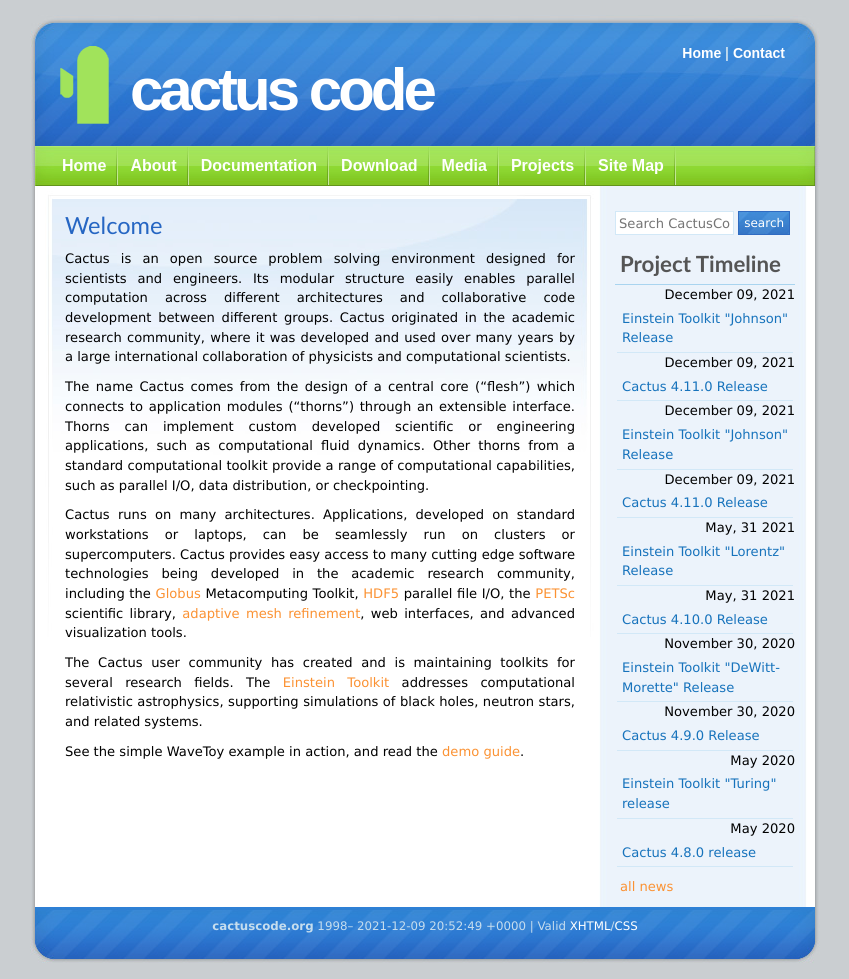
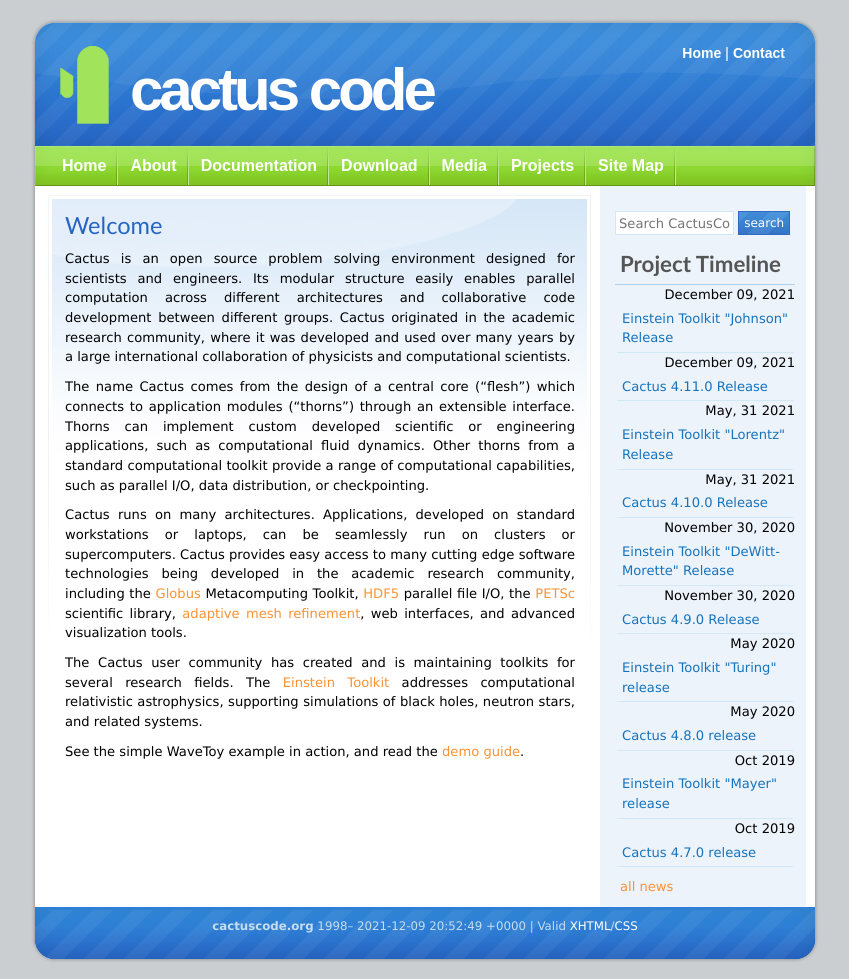
Before and after one commit to EinsteinToolkit/www.cactuscode.org, a Jekyll site: the page built from index.md, in a window 1280 px wide. Shown: the whole page, without its empty margins (215-1064 px from the left). Built offline with Jekyll 4.4.1, drawn with Linux system fonts in a browser that asks for light colours.

Commit message:
Fix news

```diff
--- a/_data/news.yml
+++ b/_data/news.yml
@@ -1,9 +1,3 @@
-- date: "December 09, 2021"
-  link: "ET_2021_11/index.html"
-  title: 'Einstein Toolkit "Johnson" Release'
-- date: "December 09, 2021"
-  link: "cactus_4.11.0/index.html"
-  title: 'Cactus 4.11.0 Release'
 - date: "December 09, 2021"
   link: "ET_2021_11/index.html"
   title: 'Einstein Toolkit "Johnson" Release'
```
